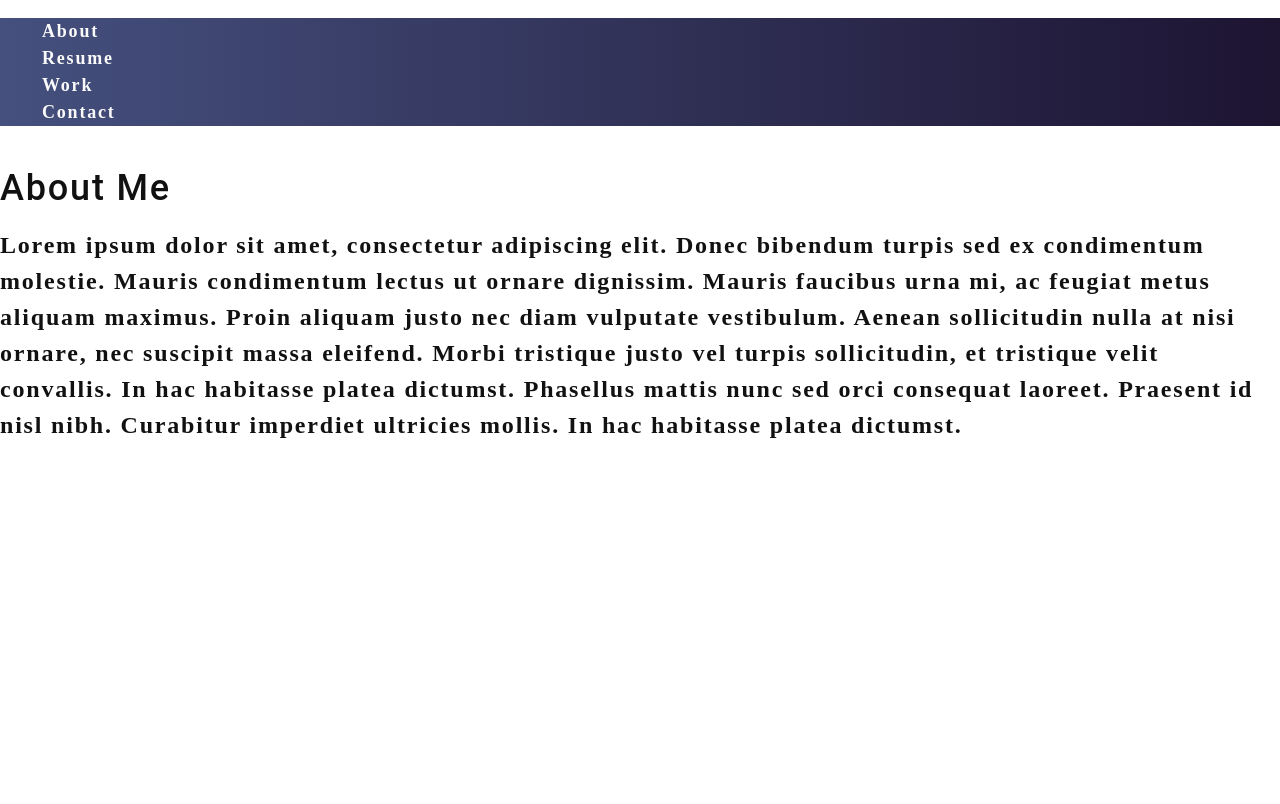
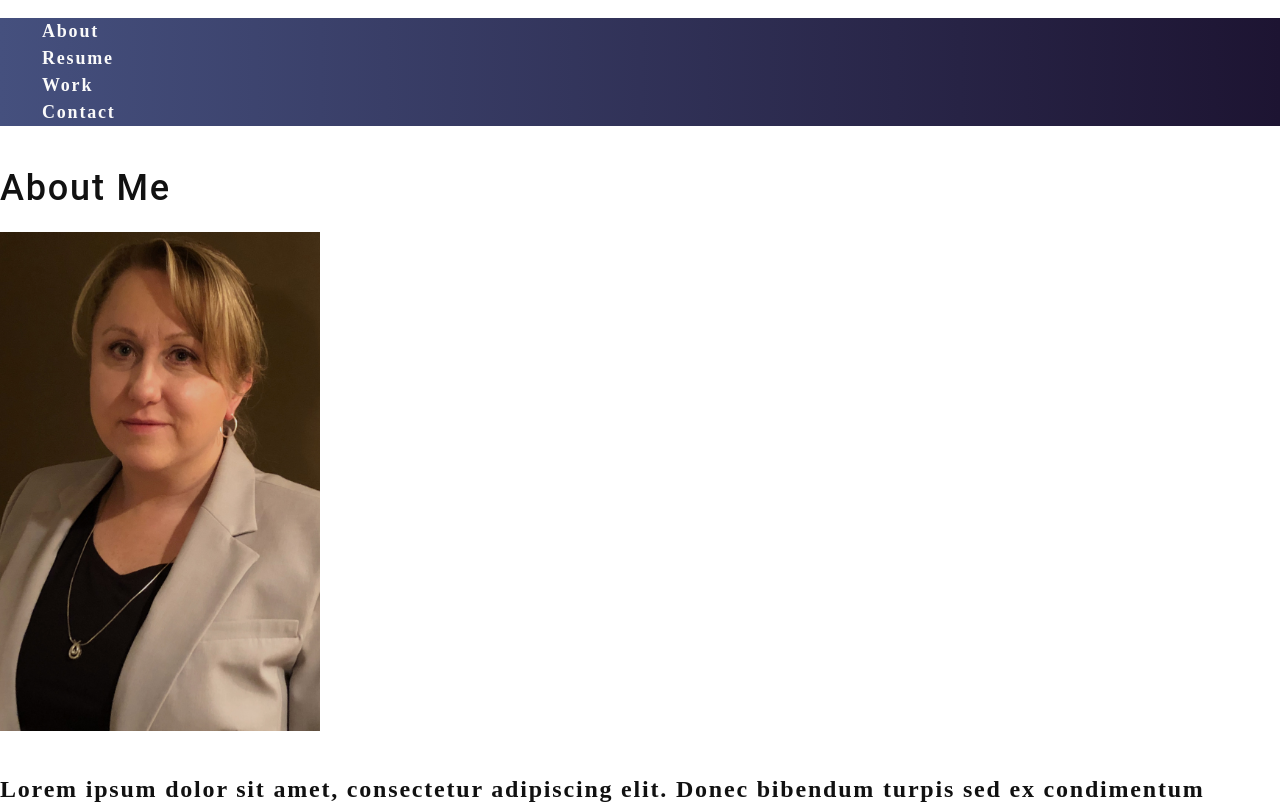
Before and after one commit to cphill11/react-portfolio, a React (Create React App) app: page / in a window 1280 px wide. Shown: the top 804 px of the page. Built offline with nearby package versions, Linux system fonts and the light colour scheme.

Commit message:
photo added to about page

```diff
--- a/src/components/pages/About.js
+++ b/src/components/pages/About.js
@@ -1,10 +1,12 @@
 import React from 'react';
+// make sure to define the src for the image at top of page
+import professionalImage from '../../assets/images/professional-image.jpg'
 
 function About () {
     return (
         <section className="my-5">
             <h1 id="about">About Me</h1>
-            {/* <img src={coverImage} className="my-2" style={{ width: "100%" }} alt="cover" /> */}
+            <img src={professionalImage} className="my-2" style={{ width: "25%" }} alt="cover" />
       <div className="my-2">
         <p>
           Lorem ipsum dolor sit amet, consectetur adipiscing elit. Donec bibendum turpis sed ex
```
Also changed, not shown: src/assets/images/professional-image.jpg (added).
